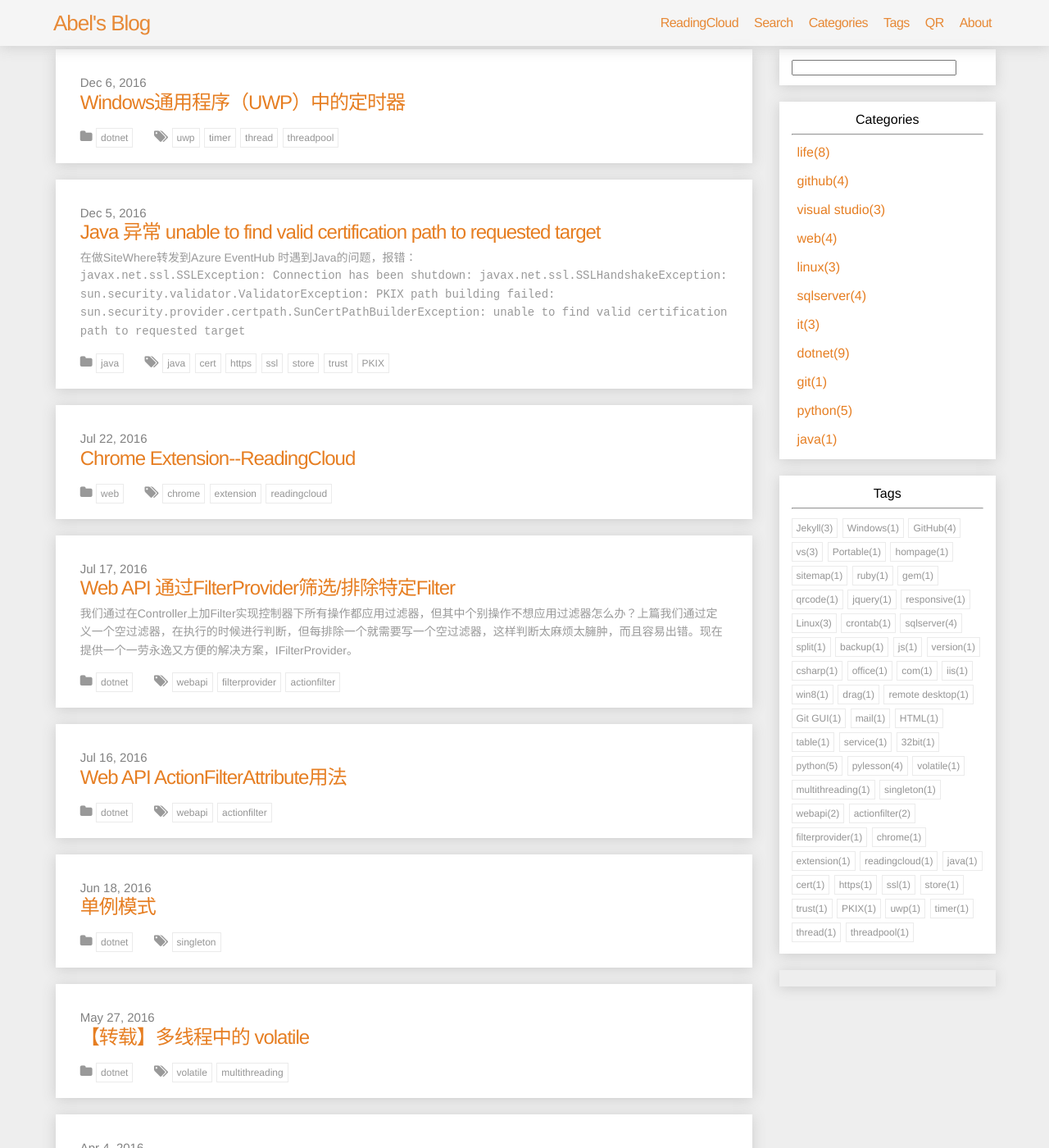
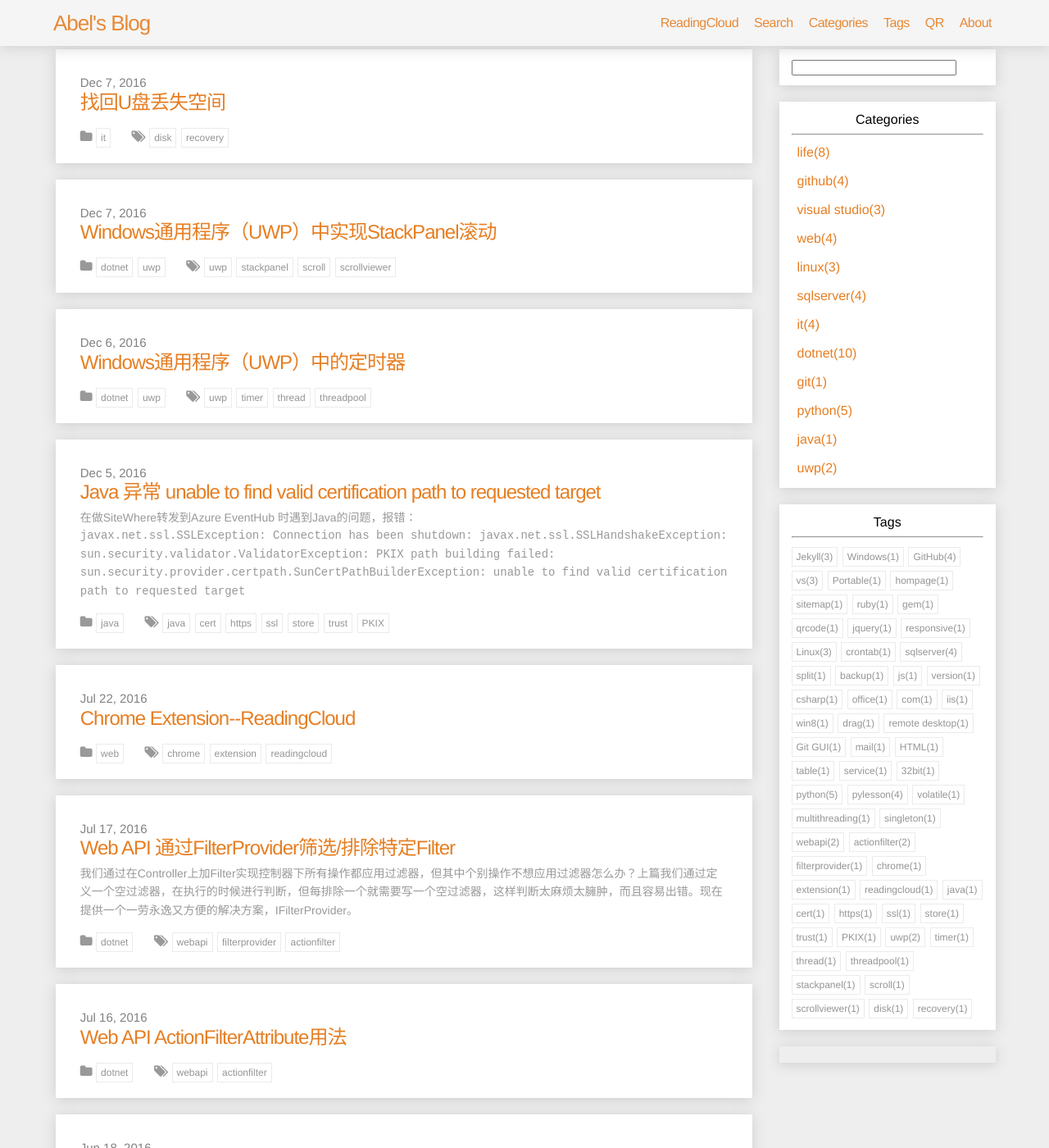
Before and after one commit to Abel-Liu/Abel-Liu.github.io, a Jekyll site: the page built from index.html, in a window 1280 px wide and 1400 px high. Shown: the whole window at 82% size. Built offline with Jekyll 4.4.1, drawn with Linux system fonts in a browser that asks for light colours; nearby versions of some CDN libraries; the list of posts is cut into pages by our own code; comment, search, counter and statistics services are not loaded; some of the changed text lies outside the part shown.

Commit message:
post diskpart

````diff
--- a/_posts/DotNet/2016-12-06-uwp-threadpooltimer.md
+++ b/_posts/DotNet/2016-12-06-uwp-threadpooltimer.md
@@ -2,7 +2,7 @@
 layout: post
 title:  "Windows通用程序（UWP）中的定时器"
 date:   2016-12-06 12:00:00
-categories: dotnet
+categories: [dotnet, uwp]
 tags: [uwp, timer, thread, threadpool]
 description:
 ---
--- /dev/null
+++ b/_posts/DotNet/2016-12-07-uwp-scrolling.md
@@ -0,0 +1,28 @@
+---
+layout: post
+title:  "Windows通用程序（UWP）中实现StackPanel滚动"
+date:   2016-12-07 20:00:00
+categories: [dotnet, uwp]
+tags: [uwp, stackpanel, scroll, scrollviewer]
+description:
+---
+
+<!--more-->
+
+在UWP程序中使用了StackPanel，想实现超出区域自动滚动，实验的有效方法是把StackPanel放在ScrollViewer中，Xaml代码如下。
+
+```csharp
+    <ScrollViewer VerticalScrollBarVisibility="Auto" VerticalScrollMode="Enabled" Padding="20" >
+        <StackPanel VerticalAlignment="Top"  HorizontalAlignment="Left" >
+            <TextBox Name="txtMqttHost" Header="MQTT host name" Text="" Width="400" ></TextBox>
+            <TextBox Name="txtMqttPort" Header="MQTT port" Text="1883" ></TextBox>
+            <TextBox Name="txtOutbound" Header="MQTT outbound sitewhere topic" Text="SiteWhere/input/json2" ></TextBox>
+            <TextBox Name="txtHardware" Header="Hardware ID" Text="" ></TextBox>
+            <TextBox Name="txtSpecToken" Header="Device specification token" Text="" ></TextBox>
+            <TextBox Name="txtSiteToken" Header="Site token" Text="" ></TextBox>
+            <TextBox Name="txtProcessor" Header="Processor" Text="" ></TextBox>
+            <TextBox Name="txtCollector" Header="Collector measurement classnames" Text="" ></TextBox>
+            <TextBlock Name="txtError" Foreground="Red" Text="" ></TextBlock>
+        </StackPanel>
+    </ScrollViewer>
+```
--- /dev/null
+++ b/_posts/IT/2016-12-07-disk-recovery.md
@@ -0,0 +1,27 @@
+---
+layout: post
+title:  "找回U盘丢失空间"
+date:   2016-12-07 20:50:00
+categories: it
+tags: [disk, recovery]
+description:
+---
+
+<!--more-->
+
+因为向U盘烧录烧录了Windows 10 IoT系统，结果U盘变成了只有几十M大小，格式化也不会恢复，磁盘管理中看到有几个零散分区和未分配的空间，使用Windows自带的DISKPART工具来修复。
+
+CMD中输入diskpart进入工具。
+
+1. 使用list disk查看现有磁盘
+2. select disk 2 选中需要修复的U盘，注意看清序号
+3. 再使用list disk确认没有选错，当前选择的磁盘前面有一个星号
+4. 使用clean清除整个磁盘
+
+磁盘管理中可以看到空间恢复了，自己建立分区即可。
+
+如下：
+
+<div style="text-align: center;">
+<img class="onerow-imgfix" src="/r/diskpart.png" border="0" alt="diskpart"/>
+</div>
--- /dev/null
+++ b/cat/uwp.md
@@ -0,0 +1,4 @@
+---
+layout: catpage
+tag: uwp
+---
--- /dev/null
+++ b/tag/disk.md
@@ -0,0 +1,4 @@
+---
+layout: tagpage
+tag: disk
+---
--- /dev/null
+++ b/tag/recovery.md
@@ -0,0 +1,4 @@
+---
+layout: tagpage
+tag: recovery
+---
--- /dev/null
+++ b/tag/scroll.md
@@ -0,0 +1,4 @@
+---
+layout: tagpage
+tag: scroll
+---
--- /dev/null
+++ b/tag/scrollviewer.md
@@ -0,0 +1,4 @@
+---
+layout: tagpage
+tag: scrollviewer
+---
--- /dev/null
+++ b/tag/stackpanel.md
@@ -0,0 +1,4 @@
+---
+layout: tagpage
+tag: stackpanel
+---
````
Also changed, not shown: r/diskpart.png (added).
